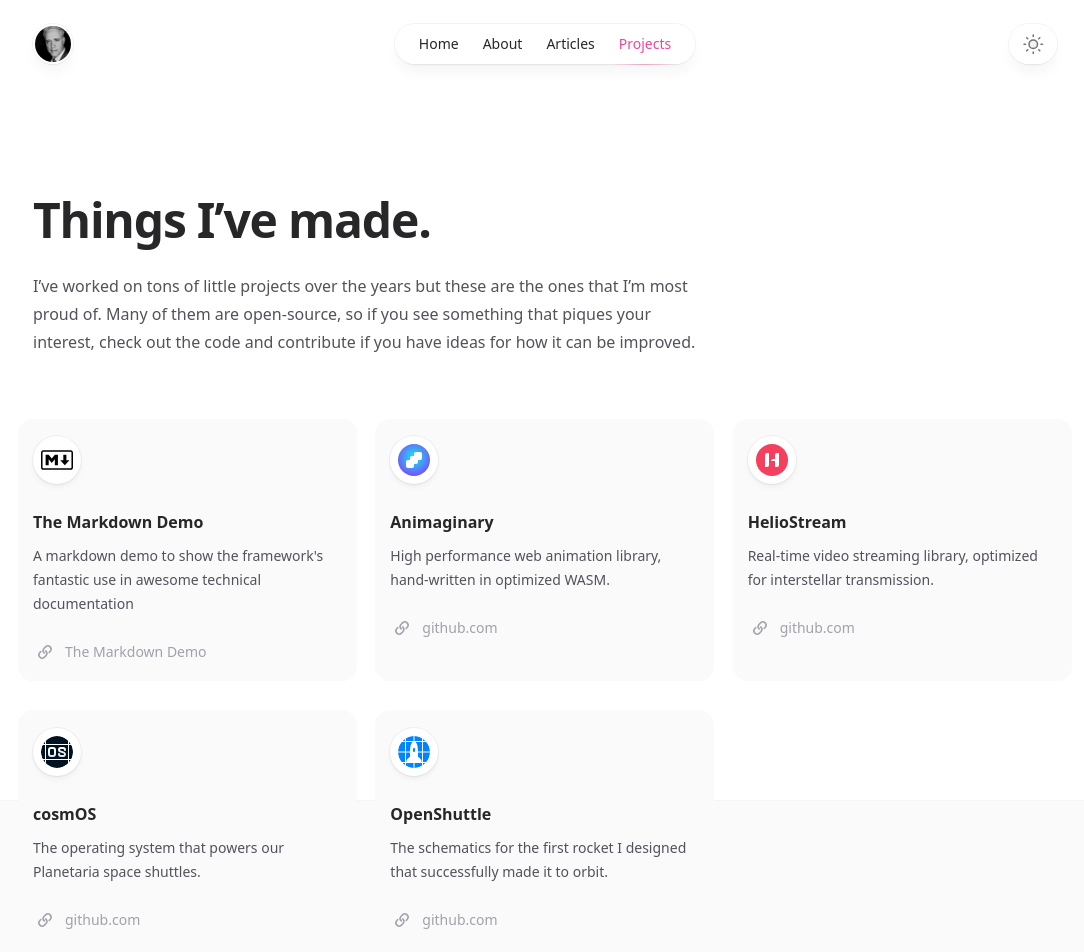
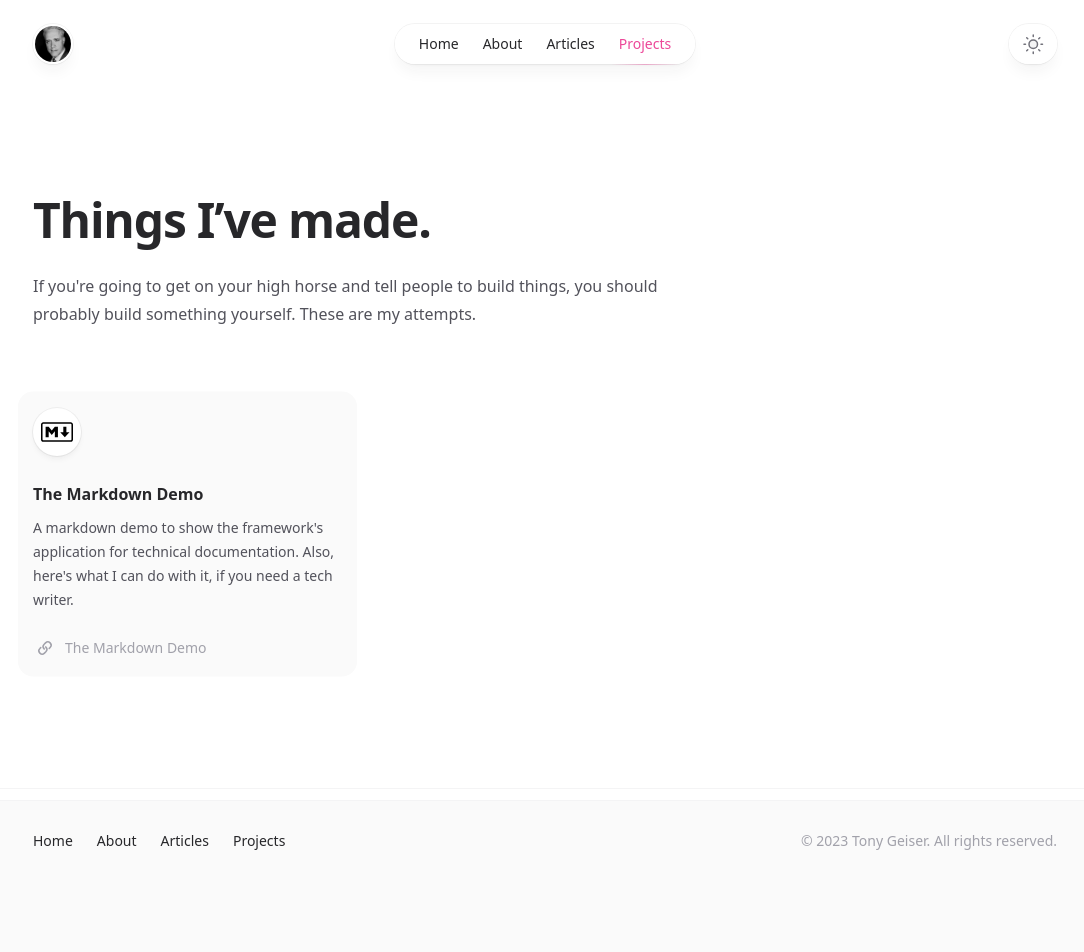
Before and after one commit to geisera/homebase, a Next.js app: page /projects in a window 1280 px wide. Shown: the top 952 px of the page, without its empty margins (95-1179 px from the left). After the commit the page ends 917 px from the top, so only its background shows below. Built offline with nearby package versions, Linux system fonts and the light colour scheme; no server answers.

Commit message:
nom stuff

```diff
--- a/src/app/projects/page.jsx
+++ b/src/app/projects/page.jsx
@@ -12,37 +12,9 @@ const projects = [
   {
     name: 'The Markdown Demo',
     description:
-      'A markdown demo to show the framework\'s fantastic use in awesome technical documentation',
+      'A markdown demo to show the framework\'s application for technical documentation. Also, here\'s what I can do with it, if you need a tech writer.',
     link: { href: 'https://markdown-demo.netlify.app/', label: 'The Markdown Demo' },
     logo: markdownLogo,
-  },
-  {
-    name: 'Animaginary',
-    description:
-      'High performance web animation library, hand-written in optimized WASM.',
-    link: { href: '#', label: 'github.com' },
-    logo: logoAnimaginary,
-  },
-  {
-    name: 'HelioStream',
-    description:
-      'Real-time video streaming library, optimized for interstellar transmission.',
-    link: { href: '#', label: 'github.com' },
-    logo: logoHelioStream,
-  },
-  {
-    name: 'cosmOS',
-    description:
-      'The operating system that powers our Planetaria space shuttles.',
-    link: { href: '#', label: 'github.com' },
-    logo: logoCosmos,
-  },
-  {
-    name: 'OpenShuttle',
-    description:
-      'The schematics for the first rocket I designed that successfully made it to orbit.',
-    link: { href: '#', label: 'github.com' },
-    logo: logoOpenShuttle,
   },
 ]
 
@@ -66,7 +38,7 @@ export default function Projects() {
   return (
     <SimpleLayout
       title="Things I’ve made."
-      intro="I’ve worked on tons of little projects over the years but these are the ones that I’m most proud of. Many of them are open-source, so if you see something that piques your interest, check out the code and contribute if you have ideas for how it can be improved."
+      intro="If you're going to get on your high horse and tell people to build things, you should probably build something yourself. These are my attempts."
     >
       <ul
         role="list"
```
